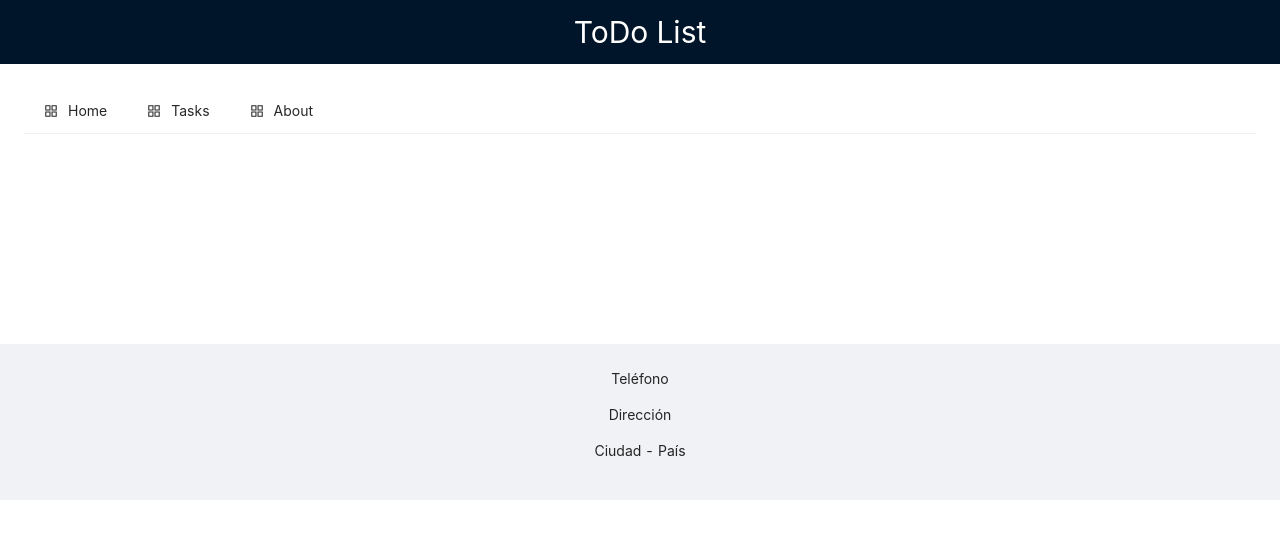
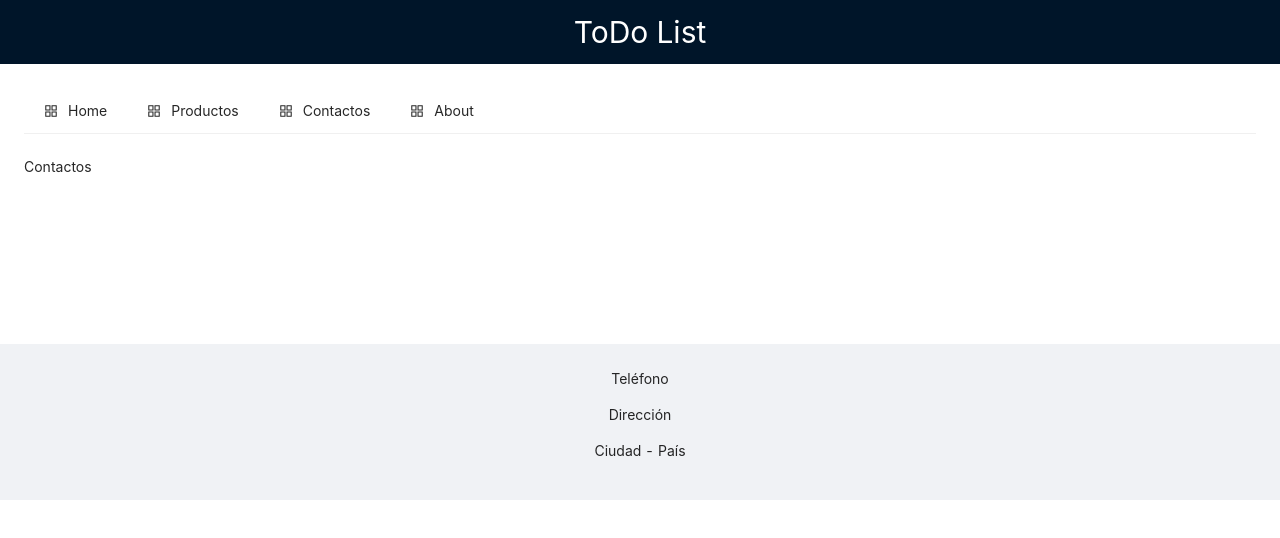
Before and after one commit to Daniel4651111/Trabajo-grupal, a React (Create React App) app: page /contactos in a window 1280 px wide. Shown: the top 538 px of the page. Built offline with nearby package versions, Linux system fonts and the light colour scheme.

Commit message:
Avance de la estructura de la pagina

```diff
--- a/src/App.js
+++ b/src/App.js
@@ -5,26 +5,40 @@ import "antd/dist/antd.css";
 import TaskList from './components/TaskList';
 import TaskForm from './components/TaskForm';
 import Home from './components/Home';
+import ProductosList from './components/ProductosList';
+import ProductosForm from './components/ProductosForm';
+import Contactos from './components/Contactos';
 import About from './components/About';
 import { BrowserRouter as Router, Route, Link } from 'react-router-dom';
-import { AppstoreOutlined } from '@ant-design/icons';
+import { AppstoreOutlined, SearchOutlined } from '@ant-design/icons';
+import Button from 'antd/lib/button/button';
 
 const { SubMenu } = Menu;
 const { Header, Footer, Content } = Layout;
 
-
 function AppMenu() {
   const [current, setCurrent] = useState()
   return (
-    // Definicion del menu principal
+
+// DEFINICION DE LA ESTRUCTURA DEL MENU PRINCIPAL - BARRA DE ARRIBA
     <Menu onClick={(value) => setCurrent(value)} selectedKeys={[current]} mode="horizontal">
       <Menu.Item key="home" icon={<AppstoreOutlined />}>
         <Link to="/">Home</Link>
       </Menu.Item>
-      <SubMenu key="tasks" icon={<AppstoreOutlined />} title="Tasks">
+
+      {/* <SubMenu key="tasks" icon={<AppstoreOutlined />} title="Tasks">
         <Menu.Item key="tasks:1"><Link to="/tasks">Tasks</Link></Menu.Item>
         <Menu.Item key="tasks:2"><Link to="/tasks/new">New Task</Link></Menu.Item>
+      </SubMenu> */}
+
+      <SubMenu key="productos" icon={<AppstoreOutlined />} title="Productos">
+        <Menu.Item key="productos:1"><Link to="/productos">Productos</Link></Menu.Item>
+        <Menu.Item key="productos:2"><Link to="/productos/new">Nuevo Producto</Link></Menu.Item>
       </SubMenu>
+
+      <Menu.Item key="contactos" icon={<AppstoreOutlined />}>
+        <Link to="/contactos">Contactos</Link>
+      </Menu.Item>
       <Menu.Item key="about" icon={<AppstoreOutlined />}>
         <Link to="/about">About</Link>
       </Menu.Item>
@@ -32,7 +46,8 @@ function AppMenu() {
   );
 }
 
-function TaskRoutes({ match }) {
+//EJEMPLO DE TASK PARA GUIARNOS
+/* function TaskRoutes({ match }) {
   return (
     <>
       <Route exact path={`${match.path}/new`} component={TaskForm} />
@@ -44,30 +59,49 @@ function TaskRoutes({ match }) {
       <Route exact path={`${match.path}/`} component={TaskList} />
     </>
   );
+} */
+
+//DEFINIR RUTAS DE PRODUCTOS
+function ProductosRoutes(props) {
+  return (
+    <>
+      <Route exact path={`${props.match.path}/new`} component={ProductosForm} />
+      <Route
+        exact
+        path={`${props.match.path}/edit/:typeID`}
+        component={ProductosForm}
+      />
+      <Route exact path={`${props.match.path}/`} component={ProductosList} />
+    </>
+  );
 }
 
+//ESTRUCTURA DE LA PÁGINA EN SÍ
 function App() {
   return (
     <Router>
       <Layout>
-          <Header style={{ color: 'white' , fontSize: 30, textAlign: 'center'}}>
+        <Header style={{ color: 'white', fontSize: 30, textAlign: 'center' }}>
           <div>ToDo List</div>
         </Header>
+
         <Content>
-
           <div className="site-layout-content">
-                  <AppMenu/>
-                  <br/>
+            <AppMenu />
+            <br />
             {/* Secccion donde se van a mostrar los diferentes componentes que rendericemos */}
             <>
               <Route path="/" exact component={Home} />
+              <Route path="/productos" component={ProductosRoutes} />
+              <Route path="/contactos" component={Contactos} />
               <Route path="/about" component={About} />
               {/* Hacemos esto porque tasks tiene subrutas */}
-                    <Route path="/tasks" component={TaskRoutes} />
+              {/* <Route path="/tasks" component={TaskRoutes} /> */}
             </>
           </div>
         </Content>
-          <Footer style={{textAlign: 'center'}}>
+
+        <Footer style={{ textAlign: 'center' }}>
           <p>Teléfono</p>
           <p>Dirección</p>
           <p>Ciudad - País</p>
--- /dev/null
+++ b/src/components/Contactos.js
@@ -0,0 +1,12 @@
+import React from 'react';
+
+function Contactos (props) {
+    return (
+        // <h3>Requested Param: {props.match.params.id}</h3>
+        <>
+            <p>Contactos</p>
+        </>
+    );
+}
+
+export default Contactos;
--- a/src/components/Home.js
+++ b/src/components/Home.js
@@ -1,13 +1,25 @@
 import React from 'react';
+import { Card, Image} from 'antd';
 
-function About(props) {
+const { Meta } = Card;
+
+function Home() {
+
   return (
     // <h3>Requested Param: {props.match.params.id}</h3>
     <>
+      <div>
+        <Image
+          //Buscar mejor imagen
+          src='https://previews.123rf.com/images/kwangmoo/kwangmoo1610/kwangmoo161002667/64146141-carro-de-compras-con-supermercado-en-borrosa-de-fondo-vista-panor%C3%A1mica.jpg'
+          alt='supermercado'
+        />
+      </div>
+      <br></br>
       <h3>Home</h3>
       <p>Bienvenidos...</p>
     </>
   );
 }
 
-export default About;
+export default Home;
--- /dev/null
+++ b/src/components/ProductosForm.js
@@ -0,0 +1,11 @@
+import React, { useState, useEffect } from 'react';
+import moment from 'moment';
+import axios from 'axios';
+
+
+function ProductosForm(props) {
+    return (
+        <p>Productos Form</p>
+    )
+}
+export default ProductosForm;
--- /dev/null
+++ b/src/components/ProductosList.js
@@ -0,0 +1,11 @@
+import React, { useState, useEffect } from 'react';
+import moment from 'moment';
+import axios from 'axios';
+
+
+function ProductosList(props) {
+    return (
+        <p>HOLA</p>
+    )
+}
+export default ProductosList;
```
Also changed, not shown: 1 other file (tests, documents, lock files or other folders). Lines whose indentation alone changed are shown as unchanged.
